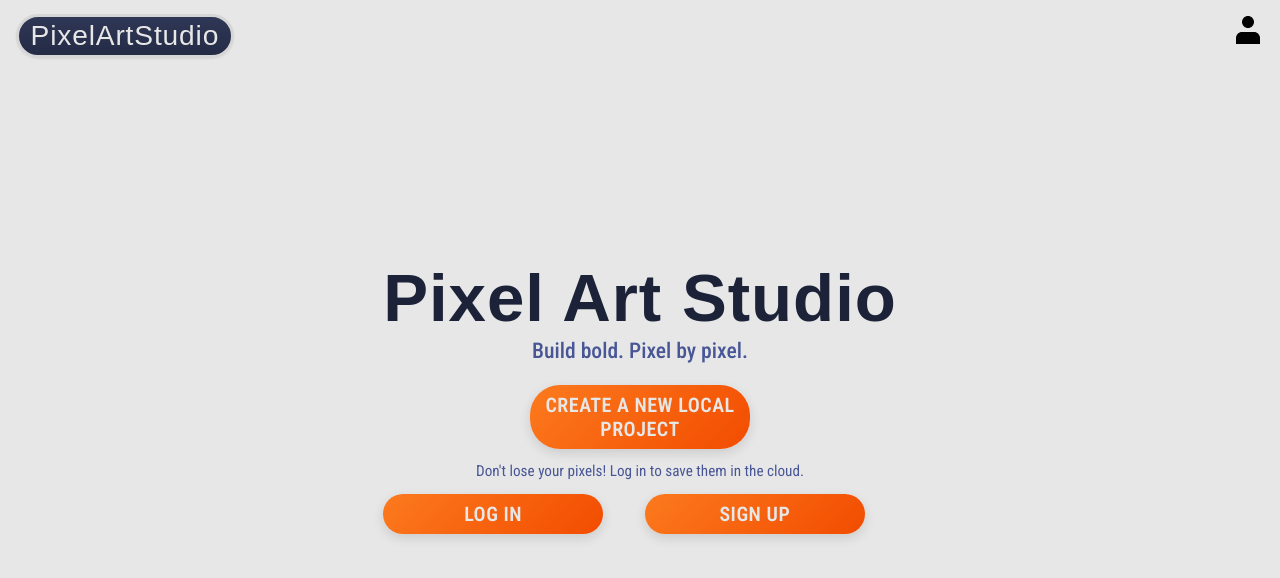
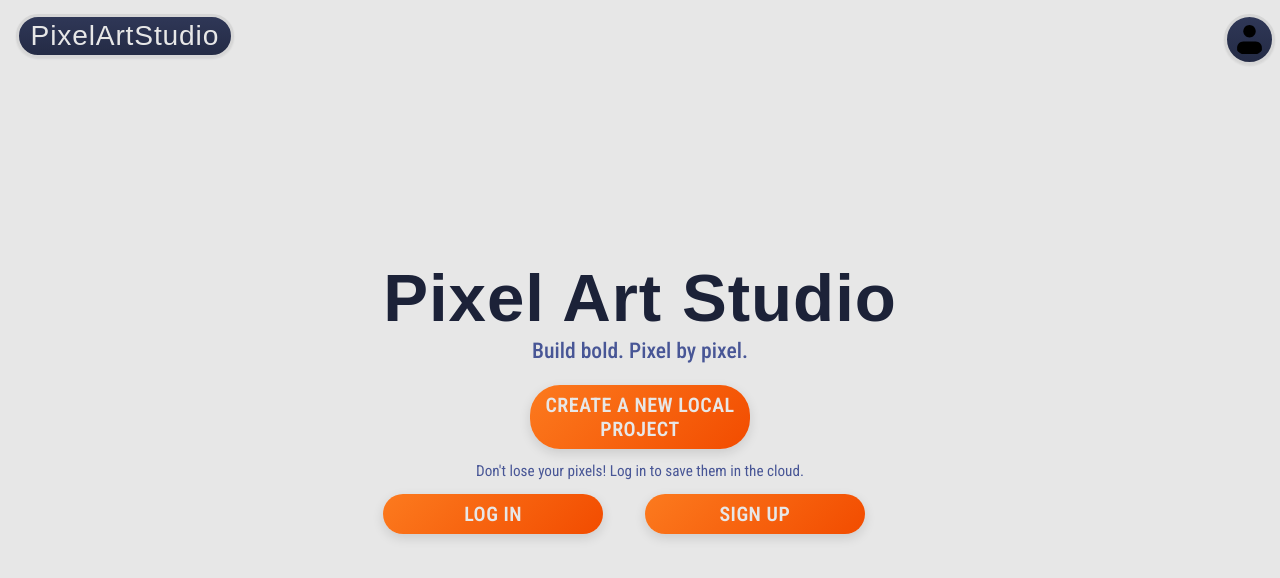
Before and after one commit to EddyMontenegro77/PixelArtStudio, an Angular app in the folder pixel-art-studio/: page / in a window 1280 px wide. Shown: the top 578 px of the page. Built offline with nearby package versions, Linux system fonts and the light colour scheme; no server answers; a web font is replaced by a local one.

Commit message:
user menu UI

```diff
--- a/pixel-art-studio/src/app/components/user-menu/user-menu.scss
+++ b/pixel-art-studio/src/app/components/user-menu/user-menu.scss
@@ -1,44 +1,110 @@
 .user-menu-container {
-  display: inline-block;
-  position: absolute;
-  right: 0;
-  top: 0;
+  position: relative;
+  display: inline-grid;
+  place-items: center;
+  width: 100%;
+  height: 100%;
+
+  .avatar-link {
+    display: inline-grid;
+    place-items: center;
+    width: 2.8rem;
+    height: 2.8rem;
+    border-radius: 999px;
+    border: 3px solid var(--border);
+    background: var(--grad-surface);
+    box-shadow: var(--shadow-sm);
+    transition:
+      transform 0.2s ease,
+      box-shadow 0.2s ease;
+
+    &:hover {
+      transform: translateY(-1px);
+      box-shadow: var(--shadow-md);
+    }
+
+    &:focus-visible {
+      outline: 2px solid var(--primary);
+      outline-offset: 2px;
+    }
+  }
 
   .avatar-link img {
-    width: 2rem;
-    height: 2rem;
+    width: 2.05rem;
+    height: 2.05rem;
+    border-radius: 50%;
+    object-fit: cover;
   }
 }
 
 .menu {
   position: absolute;
-  top: calc(100% + 8px);
+  top: calc(100% + 0.55rem);
   right: 0;
-  min-width: 180px;
+  min-width: 190px;
   opacity: 0;
   visibility: hidden;
-  min-width: max-content;
   width: max-content;
+  max-width: min(88vw, 260px);
   white-space: nowrap;
-  padding: 1rem;
+  padding: 0.75rem;
   transform: translateY(-4px);
   transition:
-    opacity 0.15s ease,
+    opacity 0.18s ease,
+    transform 0.18s ease,
+    visibility 0.18s;
+  background: var(--grad-surface);
+  border: 1px solid var(--border);
+  border-radius: 12px;
+  box-shadow: var(--shadow-md);
+  display: flex;
+  gap: 0.45rem;
+  flex-flow: column wrap;
+  align-items: stretch;
+  z-index: 60;
+}
+
+.theme-toggle-btn,
+.logout-btn,
+.router-link {
+  font-family: var(--font-default);
+  font-size: 0.95rem;
+  font-weight: 600;
+  border-radius: 9px;
+  border: 1px solid var(--border);
+  padding: 0.45rem 0.6rem;
+  background: var(--panel);
+  color: var(--text);
+  text-decoration: none;
+  text-align: center;
+  cursor: pointer;
+  transition:
     transform 0.15s ease,
-    visibility 0.15s;
-  background: #fff;
-  border: 1px solid #ddd;
-  border-radius: 10px;
-  box-shadow: 0 8px 24px rgba(0, 0, 0, 0.12);
-  display: flex;
-  gap: 0.5rem;
-  flex-flow: column wrap;
-  justify-items: center;
-  align-items: center;
+    box-shadow 0.15s ease,
+    background-color 0.15s ease;
+}
+
+.theme-toggle-btn:hover,
+.logout-btn:hover,
+.router-link:hover {
+  transform: translateY(-1px);
+  color: var(--text);
+  box-shadow: var(--shadow-sm);
+  background: var(--bg);
+}
+
+.theme-toggle-btn:focus-visible,
+.logout-btn:focus-visible,
+.router-link:focus-visible {
+  outline: 2px solid var(--primary);
+  outline-offset: 2px;
 }
 
 .theme-toggle-btn {
   width: 100%;
+  background: var(--grad-accent);
+  color: var(--text-cta);
+  border-color: transparent;
 }
 
 .user-menu-container:hover .menu,
```
